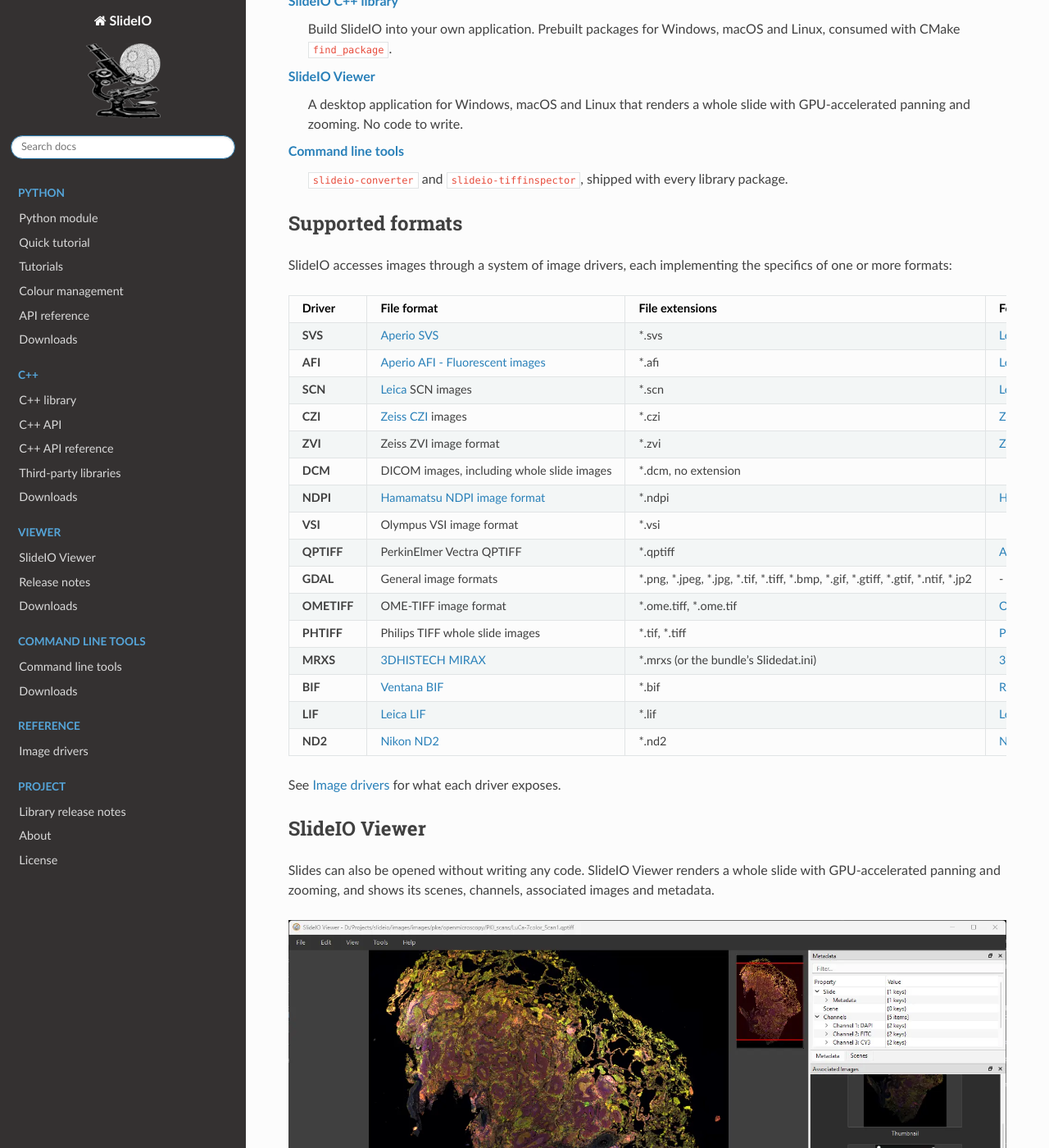
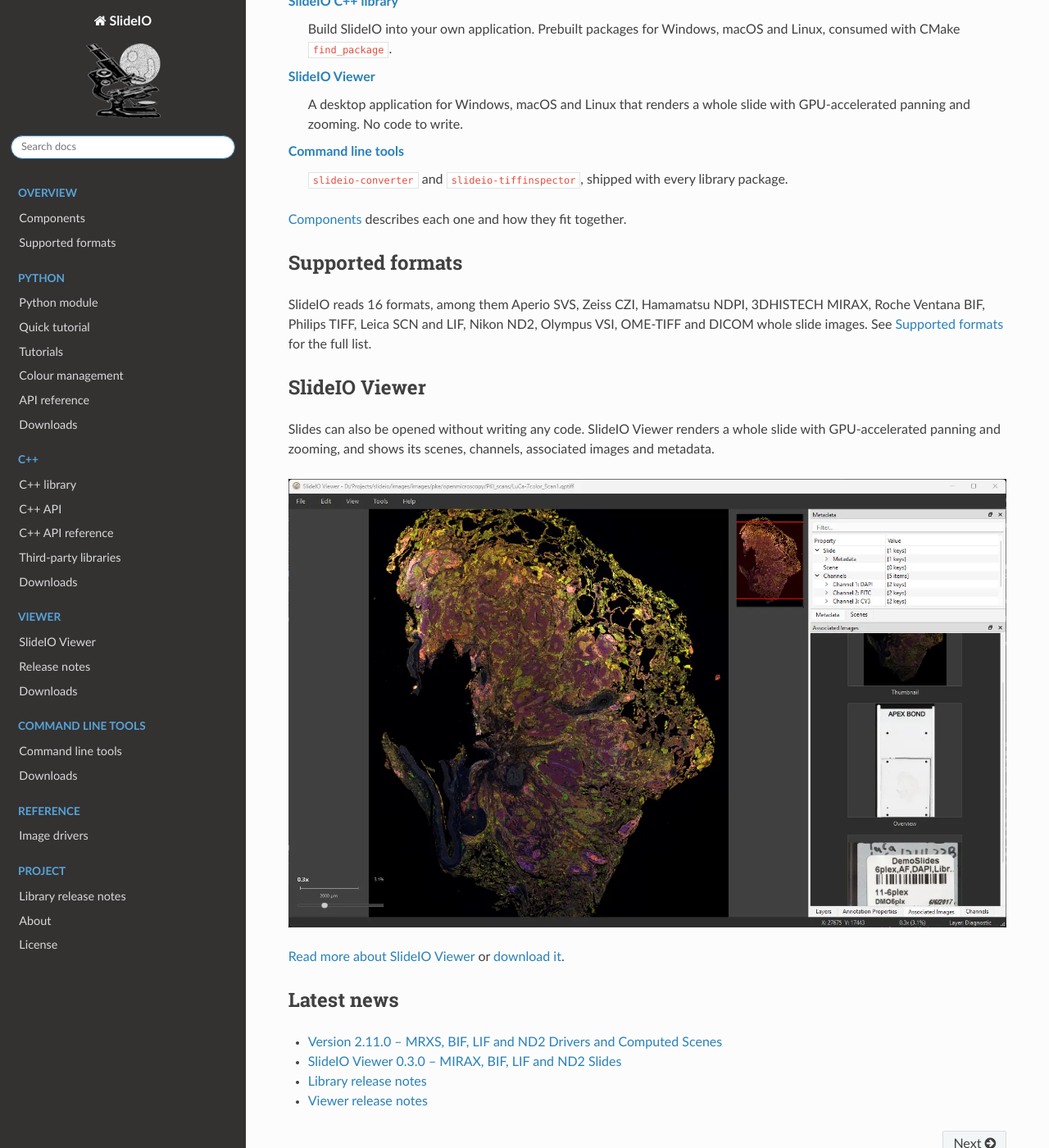
Before and after one commit to Booritas/slideio-doc, a Sphinx documentation site: the page built from docs/source/index.md, in a window 1280 px wide and 1400 px high, scrolled down 858 px. Shown: the whole window at 82% size. Built offline with Sphinx 7.4.7 and the Read the Docs theme 3.1.0, drawn with Linux system fonts in a browser that asks for light colours.

Commit message:
docs: add an Overview section to the sidebar
Components describes the C++ library, the command line tools, the Python
package and the viewer. Supported formats lists every format with its
extensions, developer, scanners and driver, and whether it holds several
scenes, Z stacks and time frames. The home page links to both instead of
carrying the full format table.

Co-Authored-By: Claude <noreply@anthropic.com>

````diff
--- a/docs/source/index.md
+++ b/docs/source/index.md
@@ -13,7 +13,7 @@ pyramid stored in the image. SlideIO supports 2D slides as well as 3D data sets
 and time series. The Python module delivers a raster as a numpy array, compatible
 with [OpenCV](https://opencv.org).
 
-## Products
+## Components
 
 [SlideIO for Python](python/index.md)
 : `pip install slideio`. The module most users want: open a slide, read regions
@@ -31,31 +31,15 @@ with [OpenCV](https://opencv.org).
 : `slideio-converter` and `slideio-tiffinspector`, shipped with every library
   package.
 
+[Components](overview/components.md) describes each one and how they fit
+together.
+
 ## Supported formats
 
-SlideIO accesses images through a system of image drivers, each implementing
-the specifics of one or more formats:
-
-| **Driver** | **File format** | **File extensions** | **Format developer** | **Scanners** |
-|---|---|---|---|---|
-| **SVS** | [Aperio SVS](https://www.leicabiosystems.com/en-de/digital-pathology/manage/aperio-imagescope/) | *.svs | [Leica Microsystems](https://www.leicabiosystems.com/) | [Aperio GT 450 and Aperio GT 450 DX](https://www.leicabiosystems.com/en-de/digital-pathology/scan/) |
-| **AFI** | [Aperio AFI - Fluorescent images](https://www.pathologynews.com/fileformats/leica-afi/) | *.afi | [Leica Microsystems](https://www.leicabiosystems.com/) |  |
-| **SCN** | [Leica](https://www.leica-microsystems.com/) SCN images | *.scn | [Leica Microsystems](https://www.leicabiosystems.com/) | [Leica SCN400](https://www.leicabiosystems.com/en-de/news-events/leica-microsystems-launches-scn400-f-combined-fluorescence-and-brightfield-slide/) |
-| **CZI** | [Zeiss CZI](https://www.zeiss.com/microscopy/en/products/software/zeiss-zen/czi-image-file-format.html) images | *.czi | [Zeiss Microscopy](https://www.zeiss.com/microscopy/en/home.html) | [ZEISS Axioscan 7](https://www.zeiss.com/microscopy/en/products/imaging-systems/axioscan-for-biology.html) |
-| **ZVI** | Zeiss ZVI image format | *.zvi | [Zeiss Microscopy](https://www.zeiss.com/microscopy/en/home.html) |  |
-| **DCM** | DICOM images, including whole slide images | *.dcm, no extension |  |  |
-| **NDPI** | [Hamamatsu NDPI image format](https://www.hamamatsu.com/eu/en/product/life-science-and-medical-systems/digital-slide-scanner/U12388-01.html) | *.ndpi | [Hamamatsu](https://www.hamamatsu.com/eu/en.html) |  |
-| **VSI** | Olympus VSI image format | *.vsi |  |  |
-| **QPTIFF** | PerkinElmer Vectra QPTIFF | *.qptiff | [Akoya Biosciences](https://www.akoyabio.com/software-data-analysis/) | [Perkin Elmer Vectra scanner](https://www.akoyabio.com/phenoimager/instruments/vectra-3-0/) |
-| **GDAL** | General image formats | *.png, *.jpeg, *.jpg, *.tif, *.tiff, *.bmp, *.gif, *.gtiff, *.gtif, *.ntif, *.jp2 | - | - |
-| **OMETIFF** | OME-TIFF image format | *.ome.tiff, *.ome.tif | [OME-TIFF](https://docs.openmicroscopy.org/ome-model/5.6.3/ome-tiff/) |  |
-| **PHTIFF** | Philips TIFF whole slide images | *.tif, *.tiff | [Philips](https://www.philips.com/) | [Philips IntelliSite Pathology Solution](https://www.usa.philips.com/healthcare/resources/landing/philips-intellisite-pathology-solution) |
-| **MRXS** | [3DHISTECH MIRAX](https://openslide.org/formats/mirax/) | *.mrxs (or the bundle's Slidedat.ini) | [3DHISTECH](https://www.3dhistech.com/) | Tested with MIRAX bundles from the OpenSlide test-data collection |
-| **BIF** | [Ventana BIF](https://diagnostics.roche.com/global/en/products/instruments/ventana-dp-200-ins-2575.html) | *.bif | [Roche Diagnostics](https://diagnostics.roche.com/) | Tested with Ventana iScan (Coreo/HT, 2011) and [VENTANA DP 200](https://diagnostics.roche.com/global/en/products/instruments/ventana-dp-200-ins-2575.html) |
-| **LIF** | [Leica LIF](https://www.openmicroscopy.org/bio-formats/) | *.lif | [Leica Microsystems](https://www.leica-microsystems.com/) | Tested with Leica LAS X files from the Bio-Formats sample set |
-| **ND2** | [Nikon ND2](https://www.openmicroscopy.org/bio-formats/) | *.nd2 | [Nikon](https://www.microscope.healthcare.nikon.com/) | Tested with NIS-Elements files from the Bio-Formats sample set |
-
-See [Image drivers](drivers.md) for what each driver exposes.
+SlideIO reads 16 formats, among them Aperio SVS, Zeiss CZI, Hamamatsu NDPI,
+3DHISTECH MIRAX, Roche Ventana BIF, Philips TIFF, Leica SCN and LIF, Nikon ND2,
+Olympus VSI, OME-TIFF and DICOM whole slide images. See
+[Supported formats](overview/formats.md) for the full list.
 
 ## SlideIO Viewer
 
@@ -77,6 +61,14 @@ channels, associated images and metadata.
 - {ref}`SlideIO Viewer 0.3.0 – MIRAX, BIF, LIF and ND2 Slides <viewer-0-3-0>`
 - [Library release notes](news/index.md)
 - [Viewer release notes](viewer/release-notes.md)
+
+```{toctree}
+:hidden:
+:caption: Overview
+
+overview/components
+overview/formats
+```
 
 ```{toctree}
 :hidden:
````
Also changed, not shown: docs/source/404.md (+1 -0 lines), docs/source/overview/components.md (added, +96 -0 lines), docs/source/overview/formats.md (added, +63 -0 lines), docs/source/viewer/index.md (+2 -1 lines).
